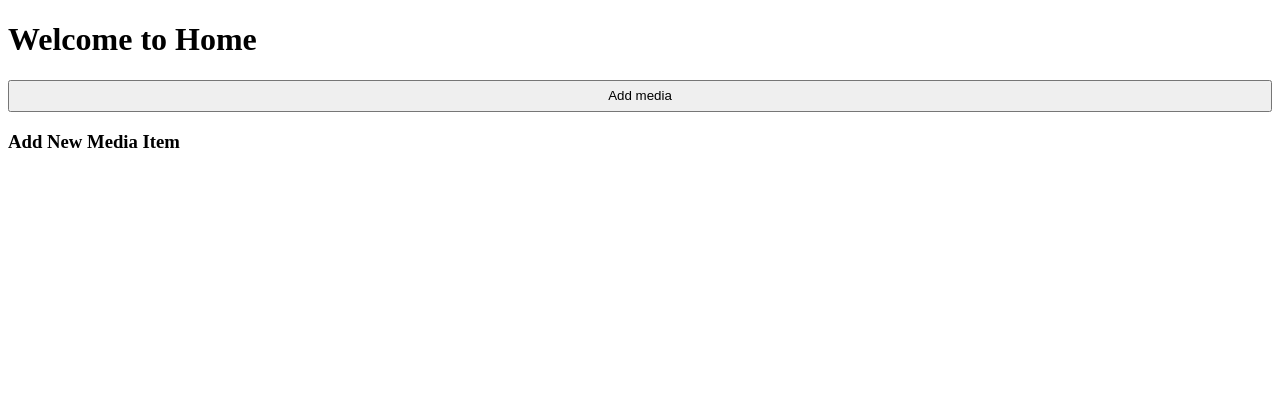
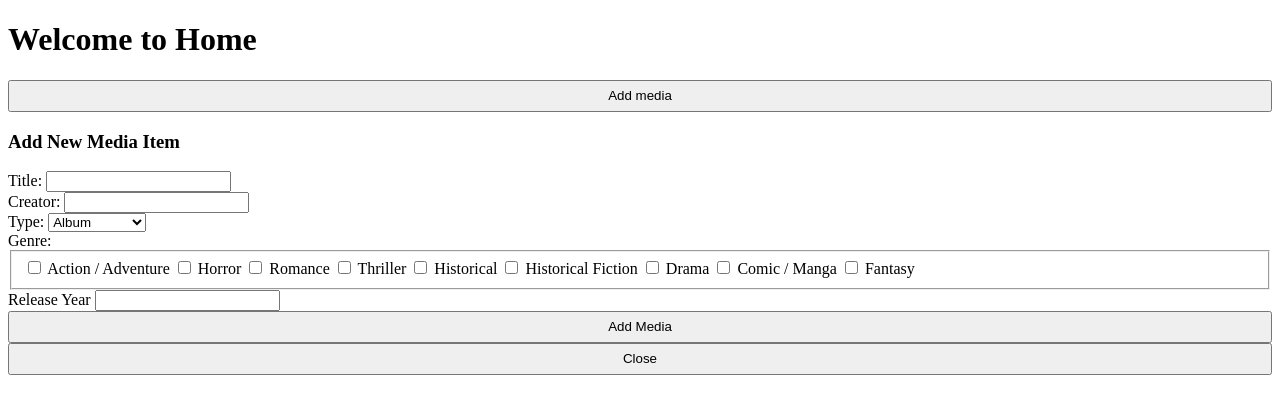
Before and after one commit to gtstarnes/SvelteLibrary, a SvelteKit app: page / in a window 1280 px wide. Shown: the top 414 px of the page. Built offline with nearby package versions, Linux system fonts and the light colour scheme.

Commit message:
created initial html for add media form

```diff
--- a/src/components/MediaInfo.svelte
+++ b/src/components/MediaInfo.svelte
@@ -1,10 +1,62 @@
-<script lang="ts"></script>
+<script lang="ts">
+    import Add from "./Add.svelte";
+</script>
 
 <div>
     <h3>Add New Media Item</h3>
     <form>
-
+        <div>
+            <label for="title">Title: </label>
+            <input id="title" name="title" type="text" />
+        </div>
+        <div>
+            <label for="creator">Creator: </label>
+            <input id="creator" name="creator" type="text" />
+        </div>
+        <div>
+            <label for="type">Type: </label>
+            <select name="type" id="type">
+                <option disabled>Media Type</option>
+                <option value="Album">Album</option>
+                <option value="Book">Book</option>
+                <option value="Movie">Movie</option>
+                <option value="TV Show">TV Show</option>
+                <option value="Video Game">Video Game</option>
+                <option value="Board Game">Board Game</option>
+            </select>
+        </div>
+        <div>
+            <label for="genre">Genre: </label>
+            <fieldset>
+                <input type="checkbox" name="ActionAdventure" id="ActionAdventure" />
+                <lable for="ActionAdventure">Action / Adventure</lable>
+                <input type="checkbox" name="Horror" id="Horror" />
+                <lable for="Horror">Horror</lable>
+                <input type="checkbox" name="Romance" id="Romance" />
+                <lable for="Romance">Romance</lable>
+                <input type="checkbox" name="Thriller" id="Thriller" />
+                <lable for="Thriller">Thriller</lable>
+                <input type="checkbox" name="Historical" id="Historical" />
+                <lable for="Historical">Historical</lable>
+                <input type="checkbox" name="Historical Fiction" id="Historical Fiction" />
+                <lable for="Historical Fiction">Historical Fiction</lable>
+                <input type="checkbox" name="Drama" id="Drama" />
+                <lable for="Drama">Drama</lable>
+                <input type="checkbox" name="ComicManga" id="ComicManga" />
+                <lable for="ComicManga">Comic / Manga</lable>
+                <input type="checkbox" name="Fantasy" id="Fantasy" />
+                <lable for="Fantasy">Fantasy</lable>
+            </fieldset>
+        </div>
+        <div>
+            <label for="">Release Year</label>
+            <input type="number" />
+        </div>
     </form>
+    <div>
+        <Add message="Add Media" />
+        <Add message="Close" />
+    </div>
 </div>
 
 <style>
```
